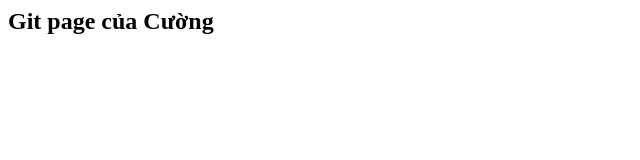
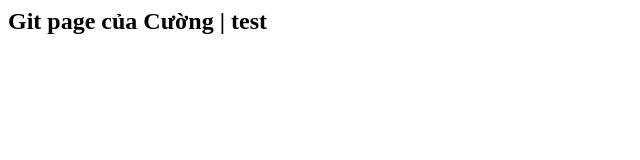
Before and after one commit to cuongphuong/render, a website: page index.html in a window 1280 px wide. Shown: the full height of the page, 0-640 px from the left. Drawn offline with Linux system fonts and the light colour scheme.

Commit message:
Update index.html

```diff
--- a/index.html
+++ b/index.html
@@ -6,6 +6,6 @@
     <title>Render</title>
 </head>
 <body>
-    <h2>Git page của Cường</h2>
+    <h2>Git page của Cường | test</h2>
 </body>
 </html>
```
